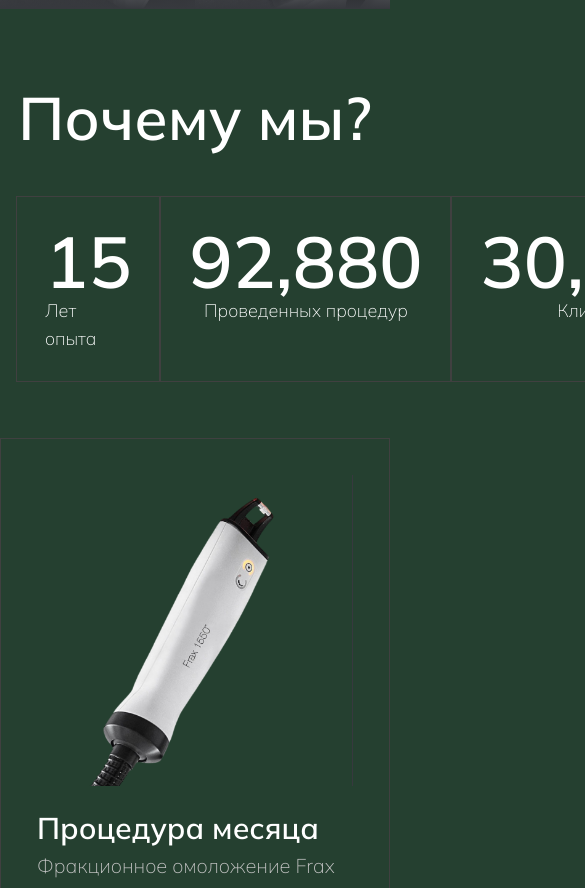
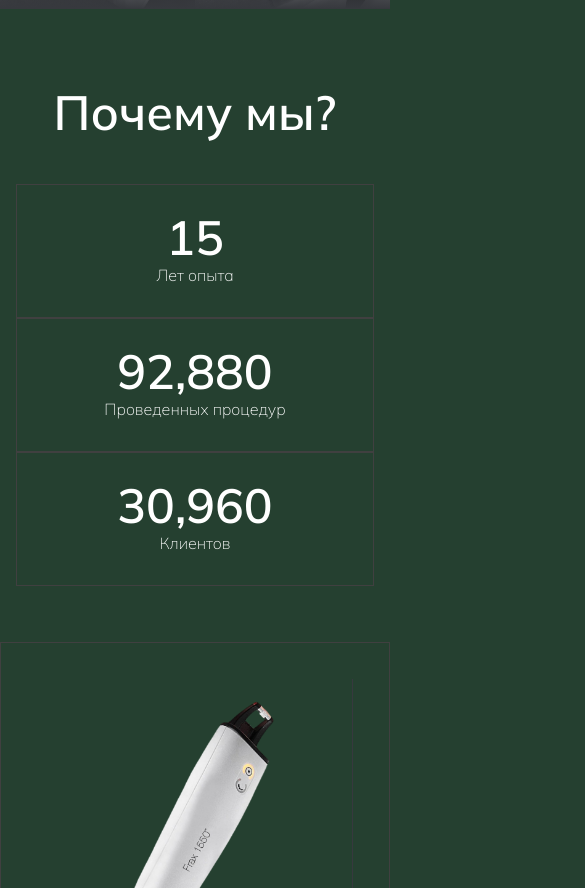
Before and after one commit to KirillUnited/beautymyway-app, a Next.js app: page / in a window 390 px wide. Shown: the part 4718-5606 px from the top of the page, 585 px wide, since content can reach past the window. Built offline with nearby package versions, Linux system fonts and the light colour scheme.

Commit message:
Update why section

```diff
--- a/src/components/containers/WhySection/WhySection.module.scss
+++ b/src/components/containers/WhySection/WhySection.module.scss
@@ -2,15 +2,15 @@
     @apply pt-20;
 }
 .wrapper {
-    @apply container flex flex-col gap-12;
+    @apply flex flex-col gap-12;
 }
 .title {
-    @apply text-6xl font-semibold text-center;
+    @apply text-5xl lg:text-6xl font-semibold text-center;
 }
 .content {
-    @apply flex;
+    @apply flex flex-col lg:flex-row;
 
     &-item {
-        @apply text-7xl font-semibold border border-neutral-700 p-7 flex flex-col items-center flex-1;
+        @apply text-5xl lg:text-7xl font-semibold border border-neutral-700 p-7 flex flex-col items-center flex-1 text-center;
     }
 }
--- a/src/components/containers/WhySection/WhySection.tsx
+++ b/src/components/containers/WhySection/WhySection.tsx
@@ -4,22 +4,24 @@ import styles from './WhySection.module.scss';
 export default function WhySection(): React.JSX.Element {
     return (
         <section className={styles.root}>
+            <div className='container'>
                 <div className={styles.wrapper}>
                     <h2 className={styles.title}>
                         Почему мы?
                     </h2>
                     <div className={styles.content}>
                         <p className={styles['content-item']}>15
-                        <span className="text-lg font-light leading-7">Лет опыта</span>
+                            <span className="text-base lg:text-lg font-light leading-7">Лет опыта</span>
                         </p>
                         <p className={styles['content-item']}>92,880
-                        <span className="text-lg font-light leading-7">Проведенных процедур</span>
+                            <span className="text-base lg:text-lg font-light leading-7">Проведенных процедур</span>
                         </p>
                         <p className={styles['content-item']}>30,960
-                        <span className="text-lg font-light leading-7">Клиентов</span>
+                            <span className="text-base lg:text-lg font-light leading-7">Клиентов</span>
                         </p>
                     </div>
                 </div >
+            </div>
         </section >
     )
 }
```
Lines whose indentation alone changed are shown as unchanged.
